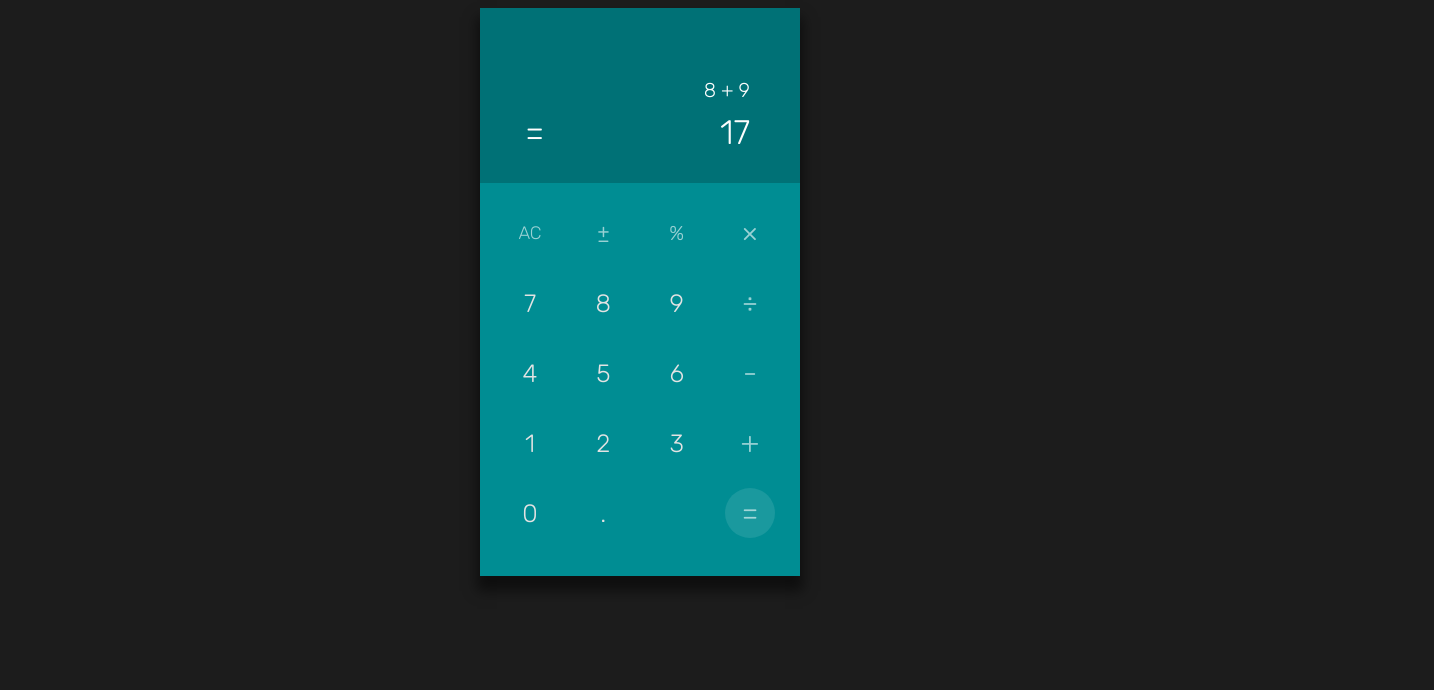
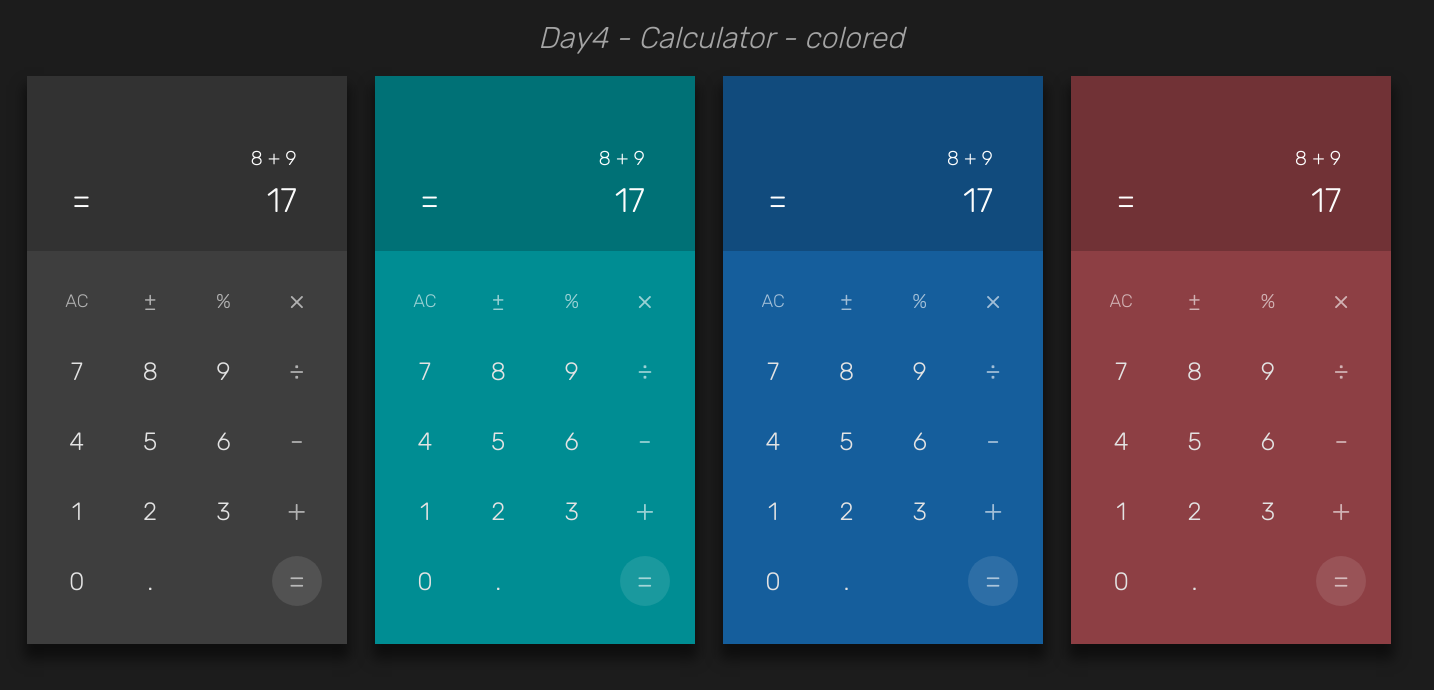
Before and after one commit to dreamstyle/100-days-ui, a plain HTML site: page 0/4/index.html in a window 1280 px wide. Shown: the whole page, 1434 px wide, since content can reach past the window. Drawn offline with Linux system fonts and the light colour scheme.

Commit message:
Add other 3 versions

```diff
--- a/0/4/d4.scss
+++ b/0/4/d4.scss
@@ -13,16 +13,30 @@ html {
 
 body {
     background-color: #1c1c1c;
+    text-align: center;
+    width: (320px + 24px) * 4 + 50px;
+}
+
+h1 {
+    font-size: 30px;
+    font-style: italic;
+    text-align: center;
+    color: rgba(255, 255, 255, 0.6);
 }
 
 .calculator {
+    display: inline-block;
     width: 320px;
     height: 568px;
-    margin: 0 auto;
+    margin: 0 24px 0 0;
     padding: 0;
-    background-color: #008d93;
     box-shadow: 0 12px 12px 3px rgba(0, 0, 0, 0.5);
 }
+
+.calculator--black { background-color: #3e3e3e;}
+.calculator--green { background-color: #008d93;}
+.calculator--blue  { background-color: #155e9c;}
+.calculator--red   { background-color: #8d3f44;}
 
 header {
     background-color: rgba(0, 0, 0, 0.2);
--- a/0/4/index.html
+++ b/0/4/index.html
@@ -8,7 +8,135 @@
 	<link rel="stylesheet" href="d4.css">
 </head>
 <body>
-	<div class="calculator">
+	<h1>Day4 - Calculator - colored</h1>
+
+	<div class="calculator calculator--black">
+		<header>
+			<section class="buffer">8+9</section>
+			<section class="result">
+				<span class="result__equal">=</span>
+				<span class="result__result">17</span>
+			</section>
+		</header>
+		<main>
+			<section class="section-1">
+				<button class="btn btn-operator btn-ac">AC</button>
+				<button class="btn btn-operator btn-plus-minus">±</button>
+				<button class="btn btn-operator btn-percent">%</button>
+				<button class="btn btn-operator btn-multiply">×</button>
+			</section>
+			<section class="section-2">
+				<button class="btn btn-operand">7</button>
+				<button class="btn btn-operand">8</button>
+				<button class="btn btn-operand">9</button>
+				<button class="btn btn-operator">÷</button>
+			</section>
+			<section class="section-3">
+				<button class="btn btn-operand">4</button>
+				<button class="btn btn-operand">5</button>
+				<button class="btn btn-operand">6</button>
+				<button class="btn btn-operator">-</button>
+			</section>
+			<section class="section-4">
+				<button class="btn btn-operand">1</button>
+				<button class="btn btn-operand">2</button>
+				<button class="btn btn-operand">3</button>
+				<button class="btn btn-operator">+</button>
+			</section>
+			<section class="section-5">
+				<button class="btn btn-operand">0</button>
+				<button class="btn btn-operand">.</button>
+				<div class="placeholder"></div>
+				<button class="btn btn-operator btn-calc">=</button>
+			</section>
+		</main>
+	</div>
+
+	<div class="calculator calculator--green">
+		<header>
+			<section class="buffer">8+9</section>
+			<section class="result">
+				<span class="result__equal">=</span>
+				<span class="result__result">17</span>
+			</section>
+		</header>
+		<main>
+			<section class="section-1">
+				<button class="btn btn-operator btn-ac">AC</button>
+				<button class="btn btn-operator btn-plus-minus">±</button>
+				<button class="btn btn-operator btn-percent">%</button>
+				<button class="btn btn-operator btn-multiply">×</button>
+			</section>
+			<section class="section-2">
+				<button class="btn btn-operand">7</button>
+				<button class="btn btn-operand">8</button>
+				<button class="btn btn-operand">9</button>
+				<button class="btn btn-operator">÷</button>
+			</section>
+			<section class="section-3">
+				<button class="btn btn-operand">4</button>
+				<button class="btn btn-operand">5</button>
+				<button class="btn btn-operand">6</button>
+				<button class="btn btn-operator">-</button>
+			</section>
+			<section class="section-4">
+				<button class="btn btn-operand">1</button>
+				<button class="btn btn-operand">2</button>
+				<button class="btn btn-operand">3</button>
+				<button class="btn btn-operator">+</button>
+			</section>
+			<section class="section-5">
+				<button class="btn btn-operand">0</button>
+				<button class="btn btn-operand">.</button>
+				<div class="placeholder"></div>
+				<button class="btn btn-operator btn-calc">=</button>
+			</section>
+		</main>
+	</div>
+
+	<div class="calculator calculator--blue">
+		<header>
+			<section class="buffer">8+9</section>
+			<section class="result">
+				<span class="result__equal">=</span>
+				<span class="result__result">17</span>
+			</section>
+		</header>
+		<main>
+			<section class="section-1">
+				<button class="btn btn-operator btn-ac">AC</button>
+				<button class="btn btn-operator btn-plus-minus">±</button>
+				<button class="btn btn-operator btn-percent">%</button>
+				<button class="btn btn-operator btn-multiply">×</button>
+			</section>
+			<section class="section-2">
+				<button class="btn btn-operand">7</button>
+				<button class="btn btn-operand">8</button>
+				<button class="btn btn-operand">9</button>
+				<button class="btn btn-operator">÷</button>
+			</section>
+			<section class="section-3">
+				<button class="btn btn-operand">4</button>
+				<button class="btn btn-operand">5</button>
+				<button class="btn btn-operand">6</button>
+				<button class="btn btn-operator">-</button>
+			</section>
+			<section class="section-4">
+				<button class="btn btn-operand">1</button>
+				<button class="btn btn-operand">2</button>
+				<button class="btn btn-operand">3</button>
+				<button class="btn btn-operator">+</button>
+			</section>
+			<section class="section-5">
+				<button class="btn btn-operand">0</button>
+				<button class="btn btn-operand">.</button>
+				<div class="placeholder"></div>
+				<button class="btn btn-operator btn-calc">=</button>
+			</section>
+		</main>
+	</div>
+
+	<div class="calculator calculator--red">
 		<header>
 			<section class="buffer">8+9</section>
 			<section class="result">
```
Also changed, not shown: 0/4/d4.css.
